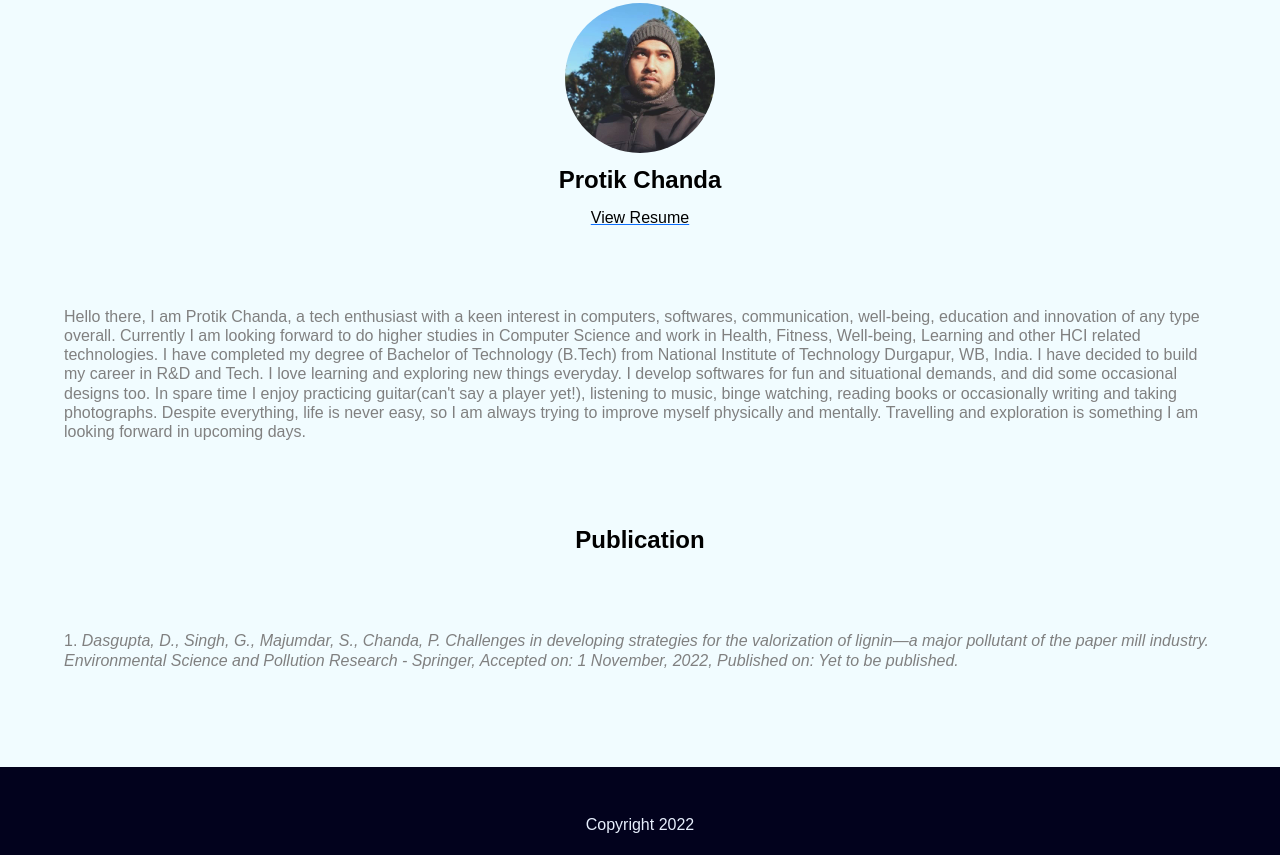
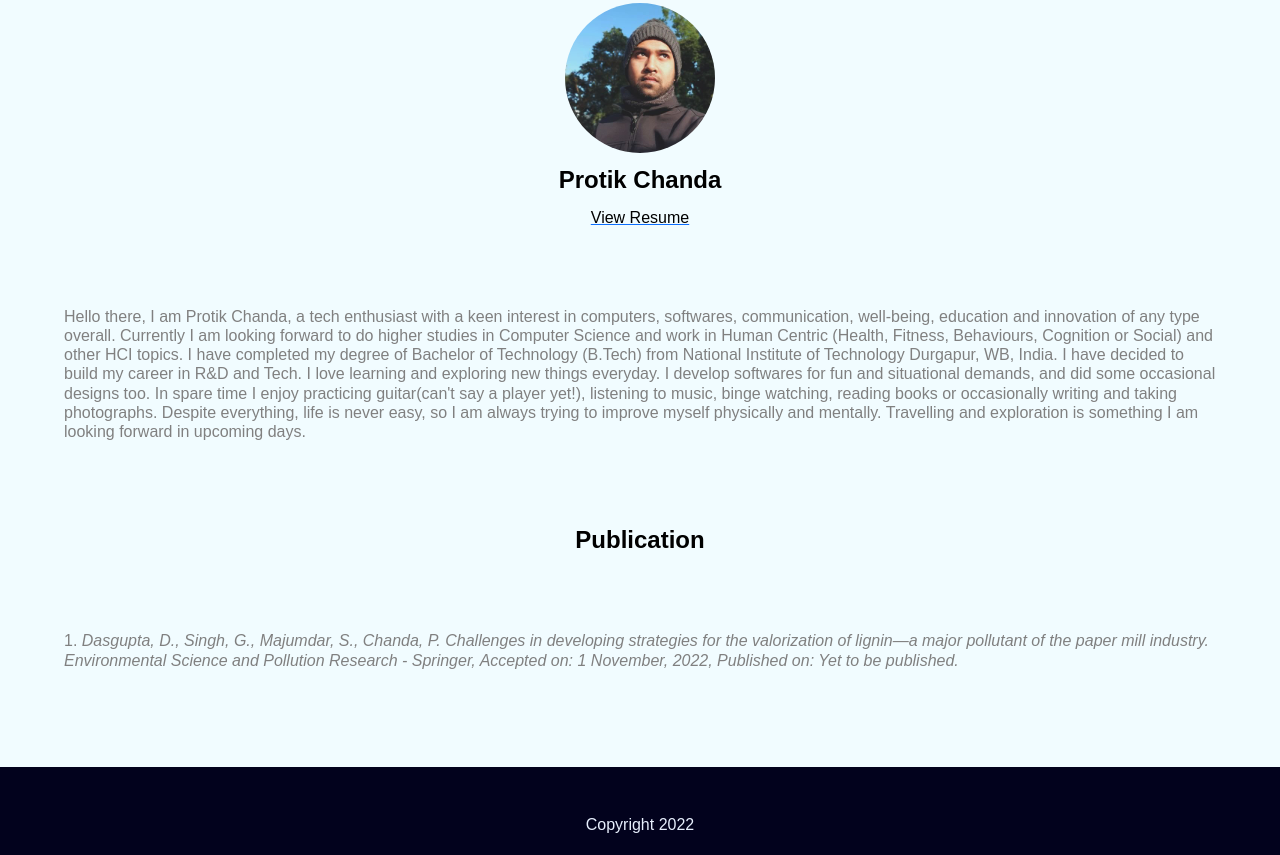
Before and after one commit to piedpipr/piedpipr.github.io, a Gatsby site: page / in a window 1280 px wide. Shown: the part 4849-5704 px from the top of the page. Built offline with nearby package versions, Linux system fonts and the light colour scheme; Gatsby itself is replaced by a stand-in of ours.

Commit message:
small update

```diff
--- a/src/components/index/About.js
+++ b/src/components/index/About.js
@@ -68,8 +68,8 @@ export default function About() {
         Hello there, I am Protik Chanda, a tech enthusiast with a keen interest
         in computers, softwares, communication, well-being, education and
         innovation of any type overall. Currently I am looking forward to do
-        higher studies in Computer Science and work in Health, Fitness,
-        Well-being, Learning and other HCI related technologies. I have
+        higher studies in Computer Science and work in Human Centric (Health,
+        Fitness, Behaviours, Cognition or Social) and other HCI topics. I have
         completed my degree of Bachelor of Technology (B.Tech) from National
         Institute of Technology Durgapur, WB, India. I have decided to build my
         career in R&D and Tech. I love learning and exploring new things
```
